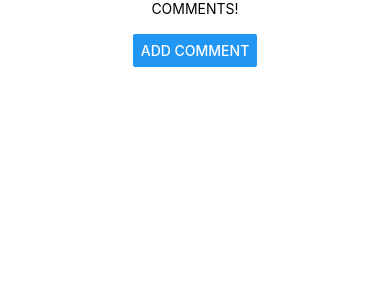
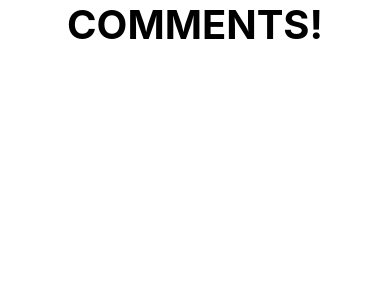
Before and after one commit to imadsyed333/CommentsApp, a React Native app: screen / in a window 390 px wide. Shown: the top 300 px of the page. Built offline with nearby package versions, Linux system fonts and the light colour scheme.

Commit message:
Moved all commenting functionality to Comment.tsx

```diff
--- a/App.tsx
+++ b/App.tsx
@@ -3,31 +3,13 @@ import { useState } from 'react';
 import { Button, StyleSheet, Text, TextInput, View } from 'react-native';
 import CommentList from './components/CommentList';
 
-type Comment = {
-  content: string
-  comments: Comment[]
-}
-
 export default function App() {
-  const [comments, setComments] = useState<Comment[]>([])
-  const [comment, setComment] = useState<string>("")
-
-  const addComment = () => {
-    const new_comment = {
-      content: comment,
-      comments: []
-    }
-    setComments([...comments, new_comment])
-    setComment("")
-  }
-
   return (
     <View style={styles.container}>
-      <Text>COMMENTS!</Text>
-      <TextInput onChangeText={setComment} value={comment}/>
-      <Button title='Add Comment' onPress={addComment}/>
-      <View></View>
-      <CommentList comments={comments}/>
+      <Text style={styles.title}>COMMENTS!</Text>
+      <View style={styles.list}>
+        <CommentList textHint="Add a comment"/>
+      </View>
     </View>
   );
 }
@@ -37,6 +19,15 @@ const styles = StyleSheet.create({
     flex: 1,
     backgroundColor: '#fff',
     alignItems: 'center',
-    justifyContent: 'center',
   },
+
+  title: {
+    fontSize: 40,
+    fontWeight:'bold'
+  },
+
+  list: {
+    padding: 10,
+    alignItems:'flex-start'
+  }
 });
```
